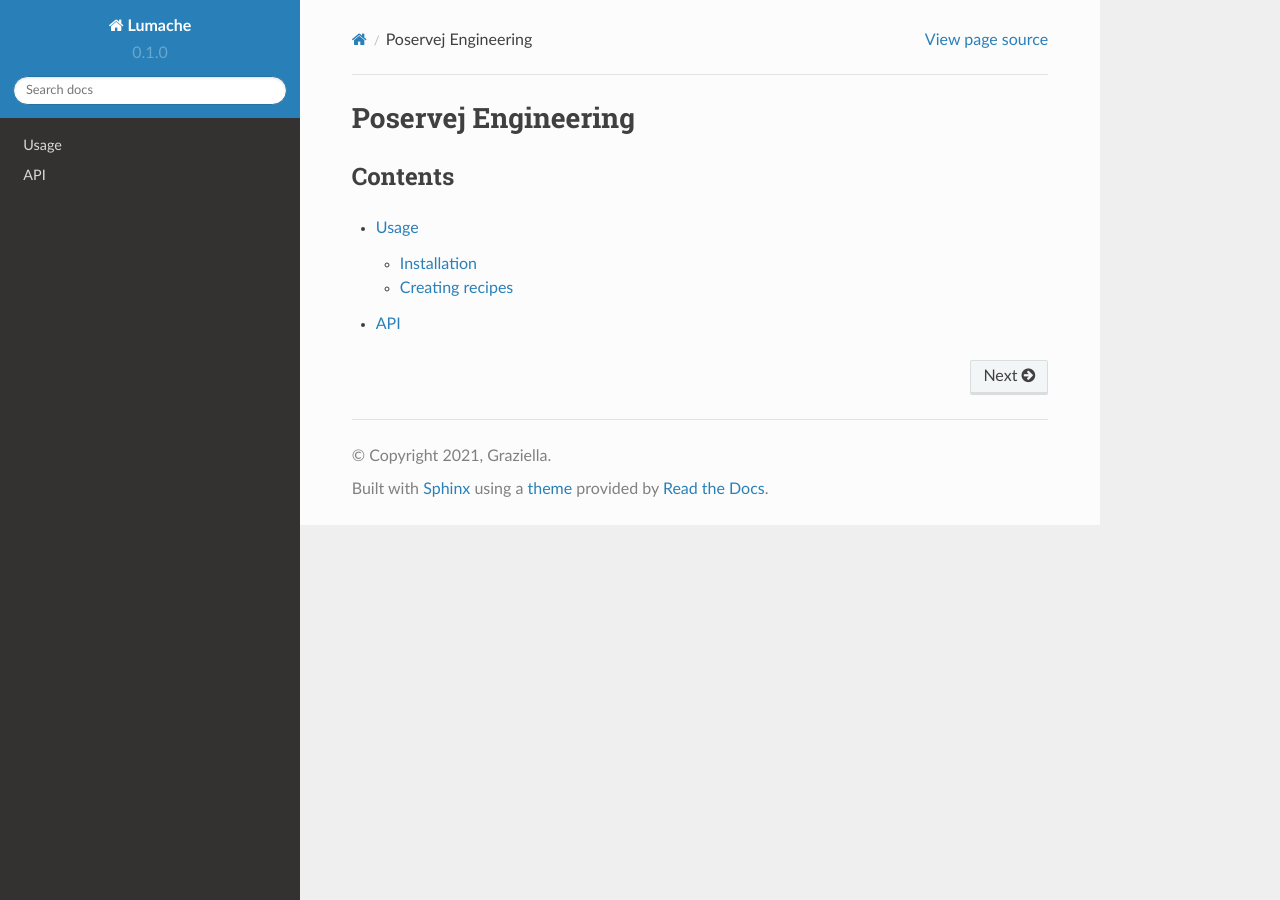
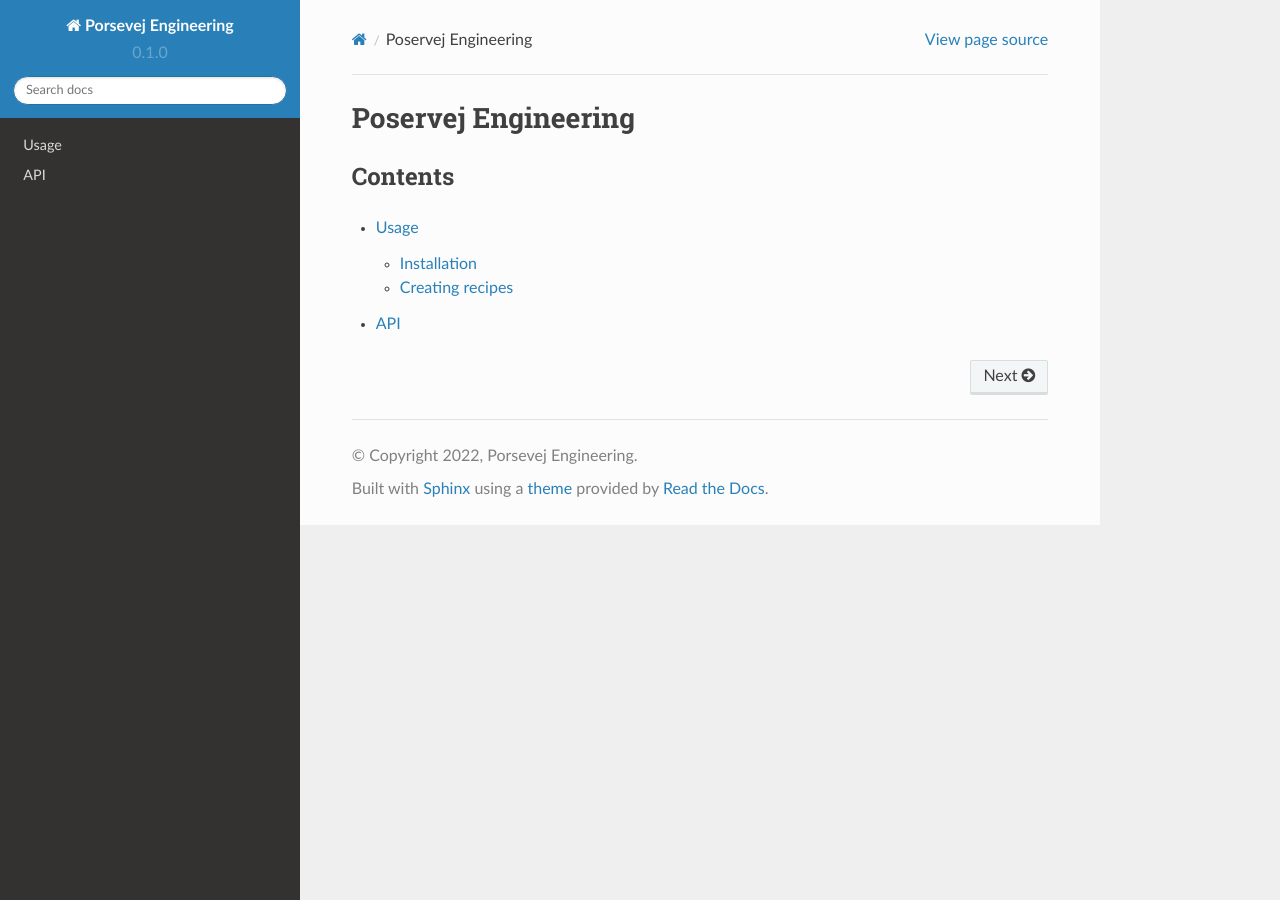
Before and after one commit to smi73/documentation, a Sphinx documentation site: the page built from docs/source/index.rst, in a window 1280 px wide. Built offline with Sphinx 7.4.7 and the Read the Docs theme 2.0.0, drawn with Linux system fonts in a browser that asks for light colours.

Commit message:
Update conf.py

```diff
--- a/docs/source/conf.py
+++ b/docs/source/conf.py
@@ -2,9 +2,9 @@
 
 # -- Project information
 
-project = 'Lumache'
-copyright = '2021, Graziella'
-author = 'Graziella'
+project = 'Porsevej Engineering'
+copyright = '2022, Porsevej Engineering'
+author = 'Søren Mikkelsen'
 
 release = '0.1'
 version = '0.1.0'
```
